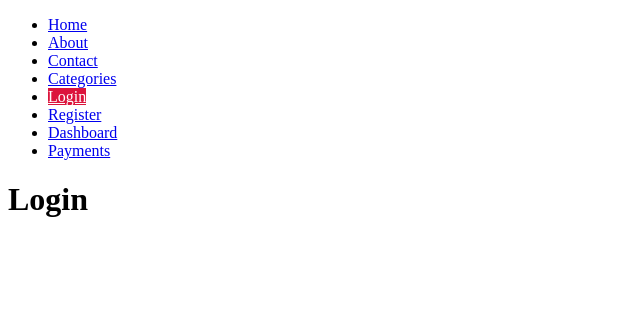
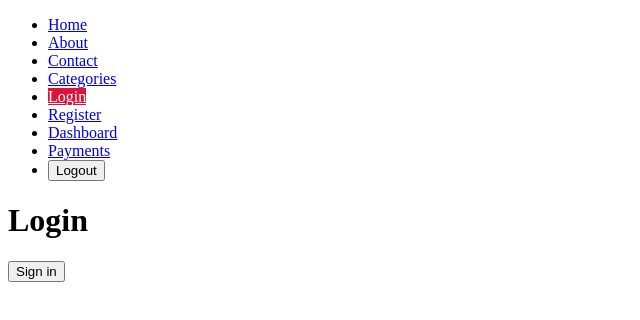
Before and after one commit to DanielAristy/router-app, a React (Create React App) app: page /login in a window 1280 px wide. Shown: the top 320 px of the page, without its empty margins (0-640 px from the left). Built offline with nearby package versions, Linux system fonts and the light colour scheme.

Commit message:
Autenticacion utlizando boton de login y logout respectivamente realizados en este momento

```diff
--- a/src/components/Login.js
+++ b/src/components/Login.js
@@ -1,9 +1,19 @@
-import React from 'react'
+import { useHistory } from 'react-router-dom'
+import useAuth from '../auth/UseAuth'
 
 export default function Login() {
+    const history = useHistory();
+    const auth = useAuth();
+    const handleLogin = () => {
+        auth.login()
+        history.push("/dashboard")
+    }
     return (
         <div>
             <h1>Login</h1>
+            <button onClick={handleLogin}>
+                Sign in
+            </button>
         </div>
     )
 }
--- a/src/components/Navbar.js
+++ b/src/components/Navbar.js
@@ -1,6 +1,8 @@
 import { NavLink} from 'react-router-dom'
+import UseAuth from '../auth/UseAuth'
 
 export default function Navbar() {
+    const auth = UseAuth();
     return (
         <nav>
             <ul>
@@ -28,6 +30,9 @@ export default function Navbar() {
                 <li>
                     <NavLink exact to="/payments" activeClassName="active">Payments</NavLink>
                 </li>
+                <li>
+                    <button onClick={auth.logout}>Logout</button>
+                </li>
             </ul>
         </nav>
     )
--- a/src/routers/AppRouter.js
+++ b/src/routers/AppRouter.js
@@ -26,7 +26,7 @@ export default function AppRouter() {
                 <Route exact path="/login" component={Login} />
                 <Route exact path="/register" component={Register} />
                 <PrivateRoute exact path="/dashboard" component={Dashboard} />
-                <Route exact path="/payments" component={Payments} />
+                <PrivateRoute exact path="/payments" component={Payments} />
                 <Route exact path="/profile/:username" component={Profile} />
                 <Route exact path="/" component={Home} />
                 <Route path="*" component={NotFound} />
```
